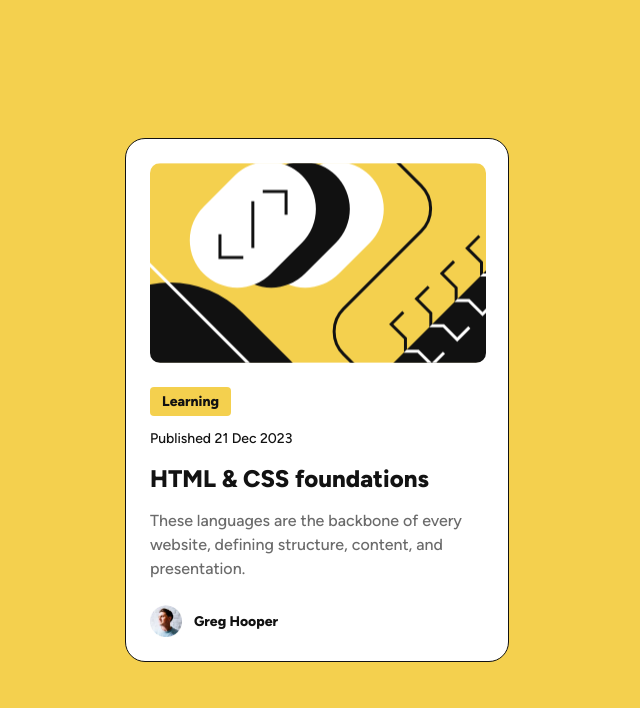
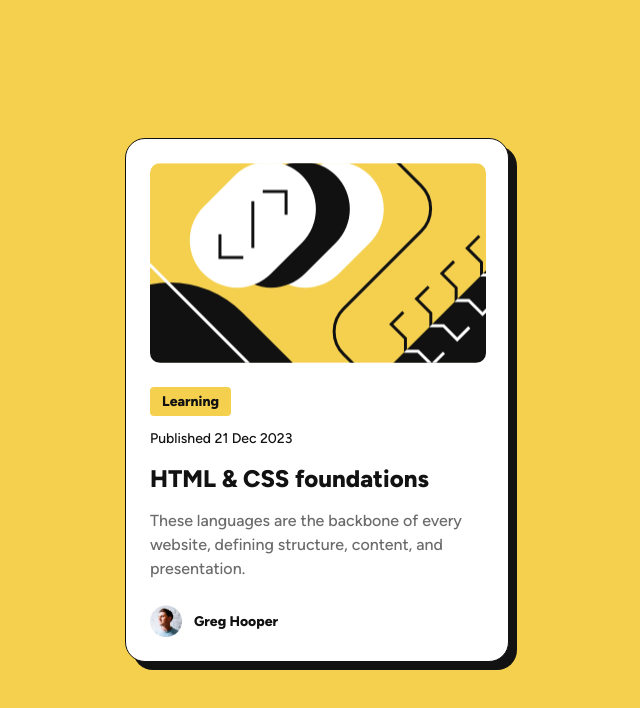
Before and after one commit to alexwilkom/blog-preview-card, a plain HTML site: page index.html in a window 1280 px wide. Shown: the whole page, without its empty margins (323-963 px from the left). Drawn offline with Linux system fonts and the light colour scheme.

Commit message:
Add box shadow to the card

```diff
--- a/style/style.css
+++ b/style/style.css
@@ -69,6 +69,7 @@ body {
     padding: var(--space-300);
     border: 1px solid var(--color-gray-950);
     border-radius: var(--border-radius-200);
+    box-shadow: 8px 8px 0 0 var(--color-gray-950)
 }
 
 .card-image {
```
